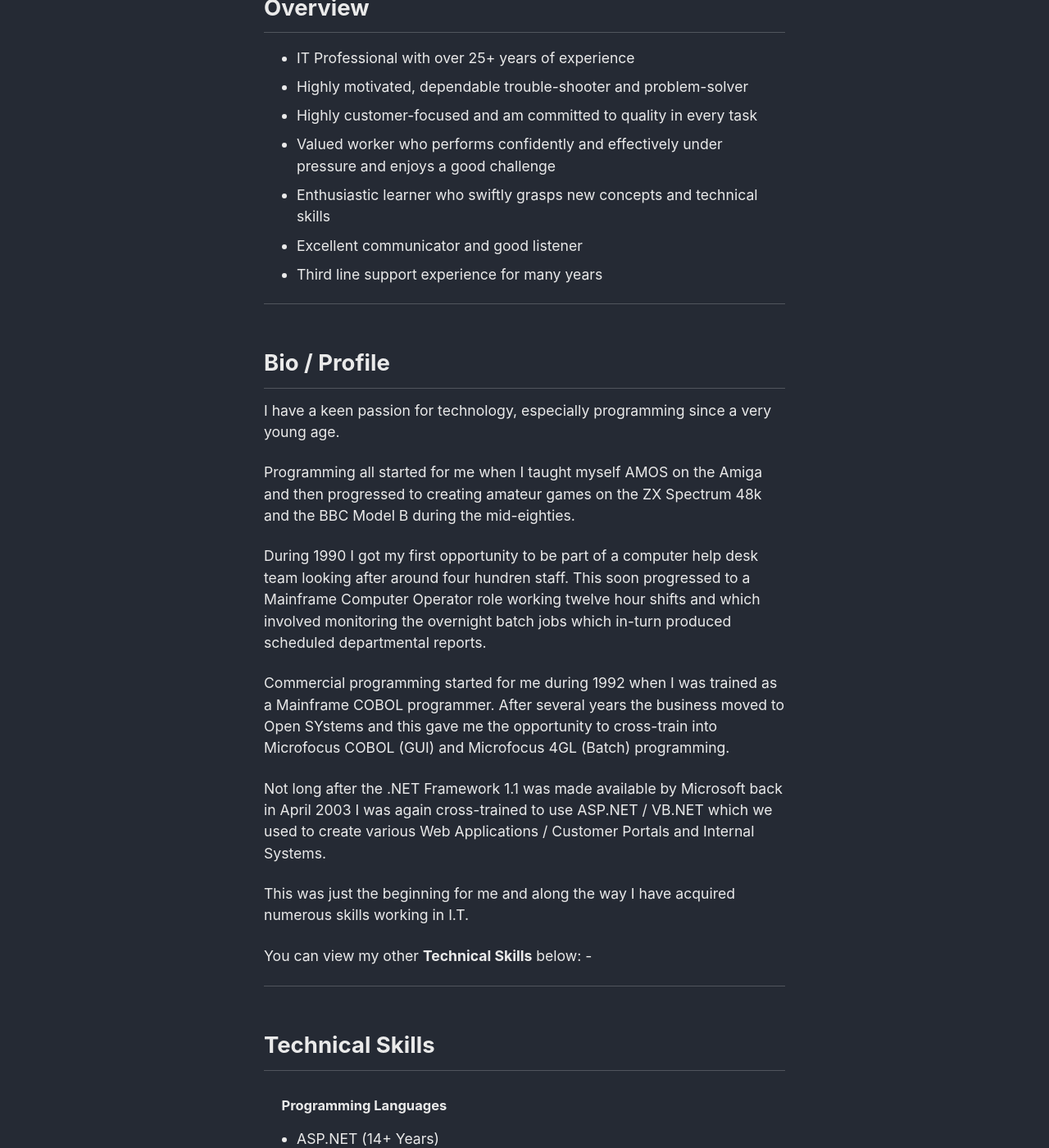
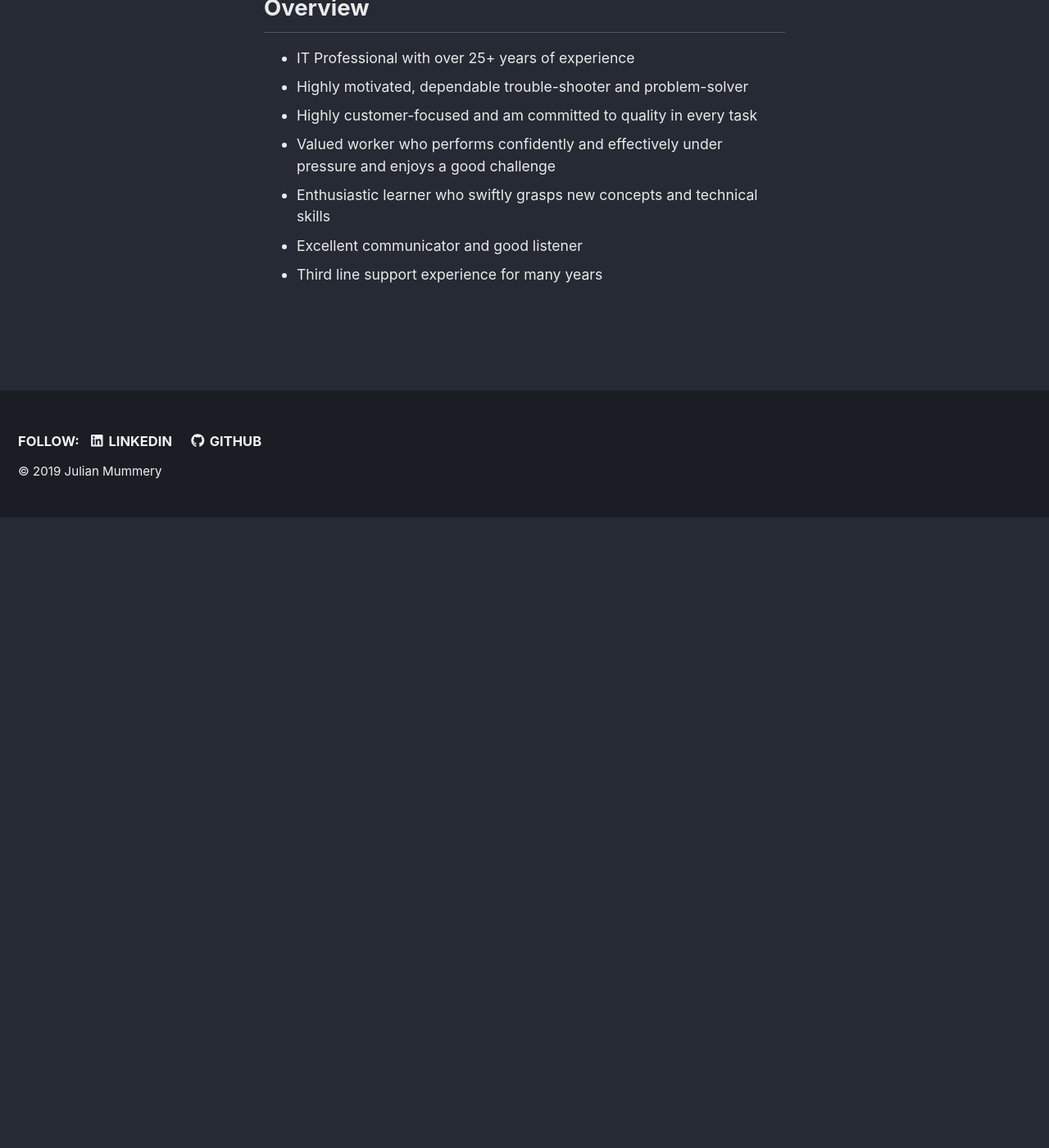
Before and after one commit to julianmummery/julianmummery.github.io, a Jekyll site: the page built from _pages/secureprivacy.md, in a window 1280 px wide and 1400 px high, scrolled down 788 px. Shown: the whole window at 82% size. Built offline with Jekyll 4.4.1, drawn with Linux system fonts in a browser that asks for light colours; nearby versions of some CDN libraries; after the commit the page ends 1418 px from its top, so only the background shows below that; some of the changed text lies outside the part shown.

Commit message:
Update secureprivacy.md

```diff
--- a/_pages/secureprivacy.md
+++ b/_pages/secureprivacy.md
@@ -19,71 +20,3 @@ For more specific information about the businesses I have worked for along with
   <li>Excellent communicator and good listener</li>
   <li>Third line support experience for many years</li>
 </ul>
-
-<hr/>
-
-<h2>Bio / Profile</h2>
-<p style="font-size:0.80em; margin-top:0;">I have a keen passion for technology, especially programming since a very young age.</p>
-<p style="font-size:0.80em; margin-top:0;">Programming all started for me when I taught myself AMOS on the Amiga and then progressed to creating amateur games on the ZX Spectrum 48k and the BBC Model B during the mid-eighties.</p>
-<p style="font-size:0.80em; margin-top:0;">During 1990 I got my first opportunity to be part of a computer help desk team looking after around four hundren staff. This soon progressed to a Mainframe Computer Operator role working twelve hour shifts and which involved monitoring the overnight batch jobs which in-turn produced scheduled departmental reports.</p>
-<p style="font-size:0.80em; margin-top:0;">Commercial programming started for me during 1992 when I was trained as a Mainframe COBOL programmer. After several years the business moved to Open SYstems and this gave me the opportunity to cross-train into Microfocus COBOL (GUI) and Microfocus 4GL (Batch) programming.</p>
-<p style="font-size:0.80em; margin-top:0;">Not long after the .NET Framework 1.1 was made available by Microsoft back in April 2003 I was again cross-trained to use ASP.NET / VB.NET which we used to create various Web Applications / Customer Portals and Internal Systems.</p>
-<p style="font-size:0.80em; margin-top:0;">This was just the beginning for me and along the way I have acquired numerous skills working in I.T.</p>
-<p style="font-size:0.80em; margin-top:0;">You can view my other <strong>Technical Skills</strong> below: -</p>
-
-<hr/>
-
-<h2>Technical Skills</h2>
-<h5 style="padding-left:1.3em;">Programming Languages</h5>
-<ul style="font-size:0.80em;">
-  <li>ASP.NET (14+ Years)</li>
-  <li>VB.NET (14+ Years)</li>
-  <li>C# (2+ Years)</li>
-  <li>Java (2+ Years)</li>
-  <li>JavaScript (6+ Years)</li>
-  <li>HTML (15+ Years)</li>
-  <li>CSS (15+ Years)</li>
-  <li>AJAX (4+ Years)</li>
-  <li>WinForms (14+ Years)</li>
-  <li>SQL (14+ Years)</li>
-  <li>T-SQL (14+ Years)</li>
-  <li>VBScript (15+ Years)</li>
-  <li>Centura/Gupta (5+ Years)</li>
-  <li>COBOL (5+ Years)</li>
-  <li>Informix 4GL (5+ Years)</li>
-  <li>XML (4+ Years)</li>
-  <li>InstallShield Scripting</li>
-  <li>JScript (ECMA Script)</li>
-  <li>QuickBASIC (3+ Years)</li>
-  <li>VB6 (3+ Years)</li>
-  <li>Delphi (3+ Years - non-commercial experience)</li>
-</ul>
-
-<h5 style="padding-left:1.3em;">Operating Systems</h5>
-<ul style="font-size:0.80em;">
-  <li>Microsoft Windows Server 2012/2008/2000/NT</li>
-  <li>Unix / Linux</li>
-  <li>OS/2</li>
-</ul>
-
-<h5 style="padding-left:1.3em;">Other</h5>
-<ul style="font-size:0.80em;">
-  <li>Microsoft Visual Studio 2017/15/10/8/5</li>
-  <li>Microsoft Team Foundation Server</li>
-  <li>Microsoft SQL Server 2012/8/5</li>
-  <li>IIS</li>
-  <li>GitHub</li>
-  <li>SVN/Tortoise</li>
-  <li>Redgate Tools</li>
-  <li>MySQL</li>
-  <li>Sage CRM</li>
-  <li>Microsoft Visual Basic 6</li>
-  <li>Centura Team Developer</li>
-  <li>Microsoft Source Safe</li>
-  <li>Photoshop CS5/4</li>
-  <li>Flash CS5/4</li>
-  <li>InstallShield 7/5.5</li>
-  <li>Microsoft Office / Visio</li>
-  <li>Unix / Linux VI Editor</li>
-  <li>Trello</li>
-</ul>
```
Also changed, not shown: other parts of _pages/secureprivacy.md (+1 -0 lines).
